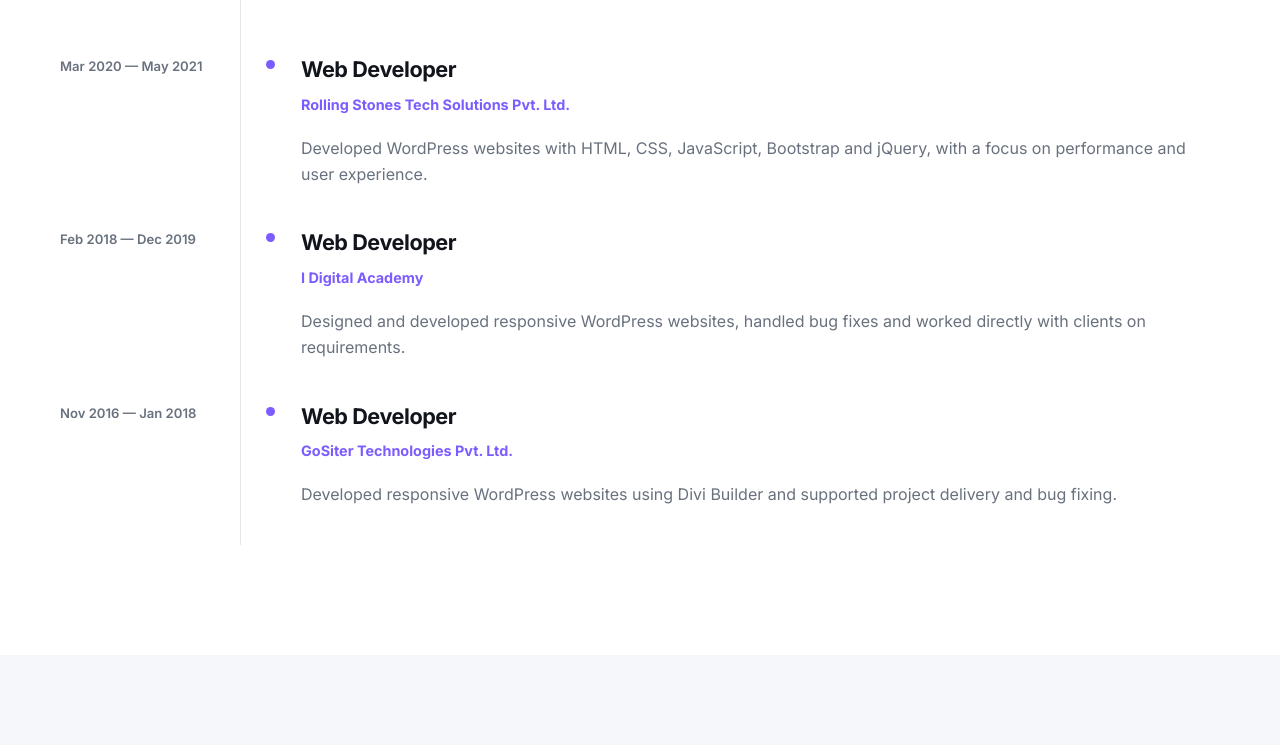
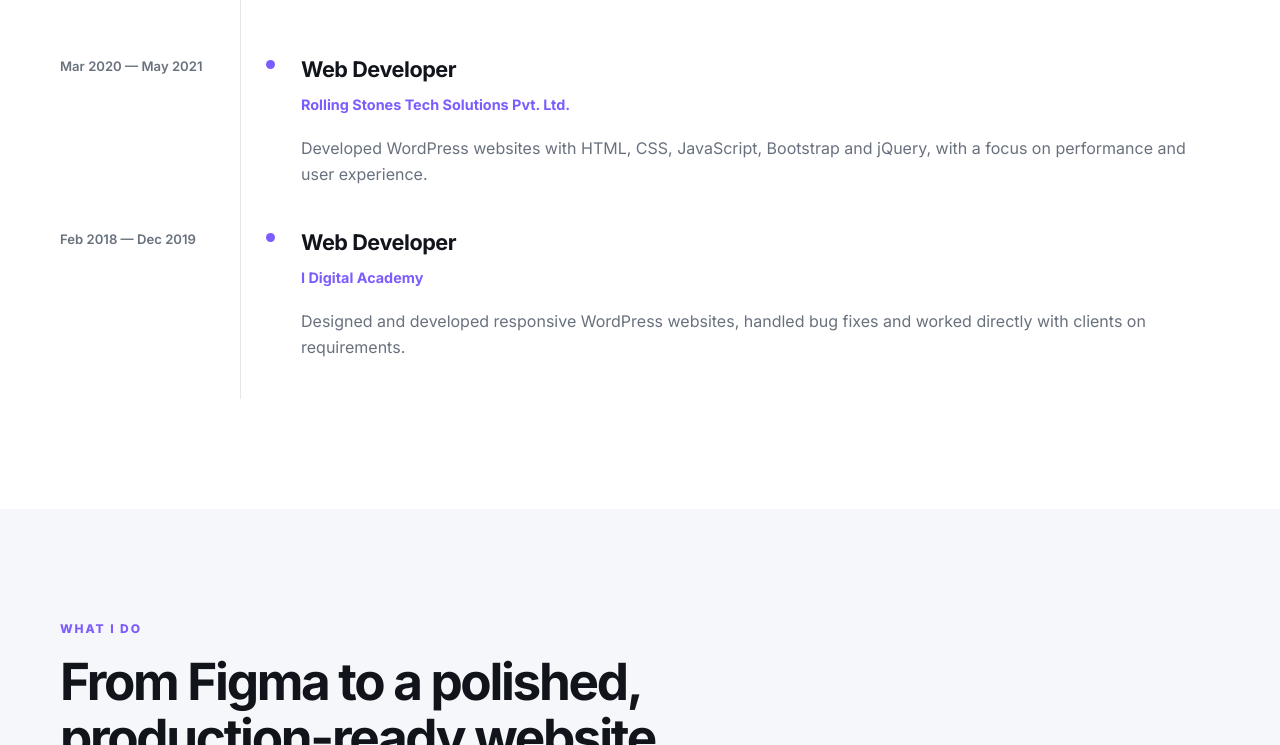
Before and after one commit to manishkr06/portfolio, a plain HTML site: page index.html in a window 1280 px wide. Shown: the part 3760-4505 px from the top of the page. Drawn offline with Linux system fonts and the light colour scheme.

Commit message:
Remove timeline item for GoSiter Technologies
Removed a timeline item for a previous web developer position.

```diff
--- a/index.html
+++ b/index.html
@@ -231,15 +231,7 @@
             </div>
           </article>
 
-          <article class="timeline-item compact">
-            <div class="timeline-date">Nov 2016 — Jan 2018</div>
-            <div class="timeline-dot"></div>
-            <div class="timeline-content">
-              <h3>Web Developer</h3>
-              <h4>GoSiter Technologies Pvt. Ltd.</h4>
-              <p>Developed responsive WordPress websites using Divi Builder and supported project delivery and bug fixing.</p>
-            </div>
-          </article>
+
         </div>
       </div>
     </section>
```
